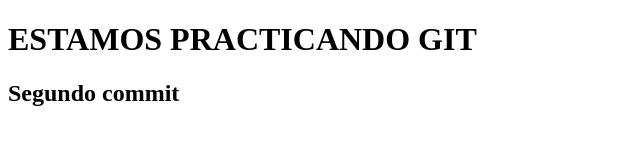
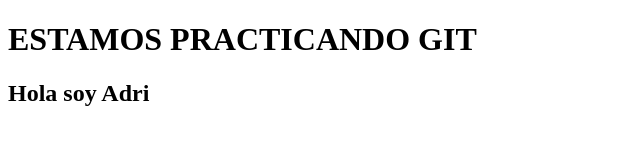
Before and after one commit to AlbertoBogaGar/KrakenConAdri, a plain HTML site: page index.html in a window 1280 px wide. Shown: the whole page, without its empty margins (0-640 px from the left). Drawn offline with Linux system fonts and the light colour scheme.

Commit message:
modifico h2

```diff
--- a/index.html
+++ b/index.html
@@ -10,7 +10,7 @@
         <h1>ESTAMOS PRACTICANDO GIT</h1>
     </header>
     <main>
-        <h2>Segundo commit</h2>
+        <h2>Hola soy Adri</h2>
     </main>
 </body>
 </html>
```
